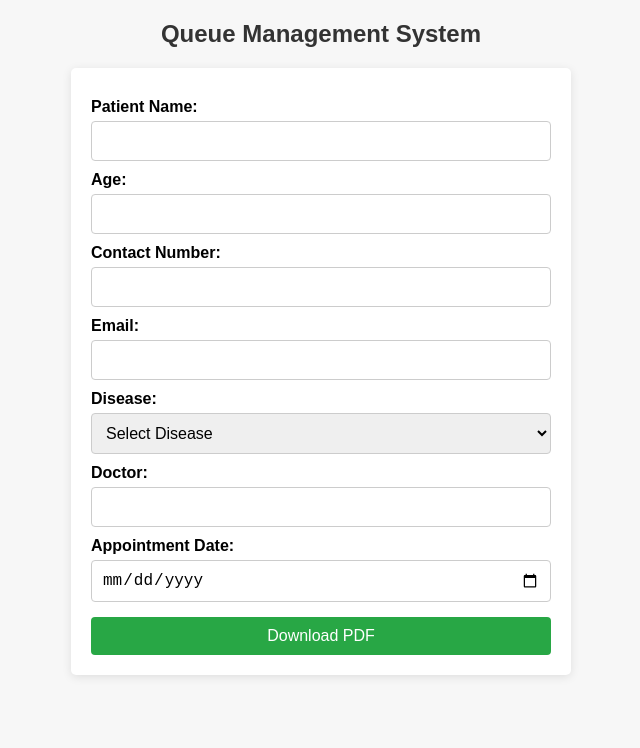
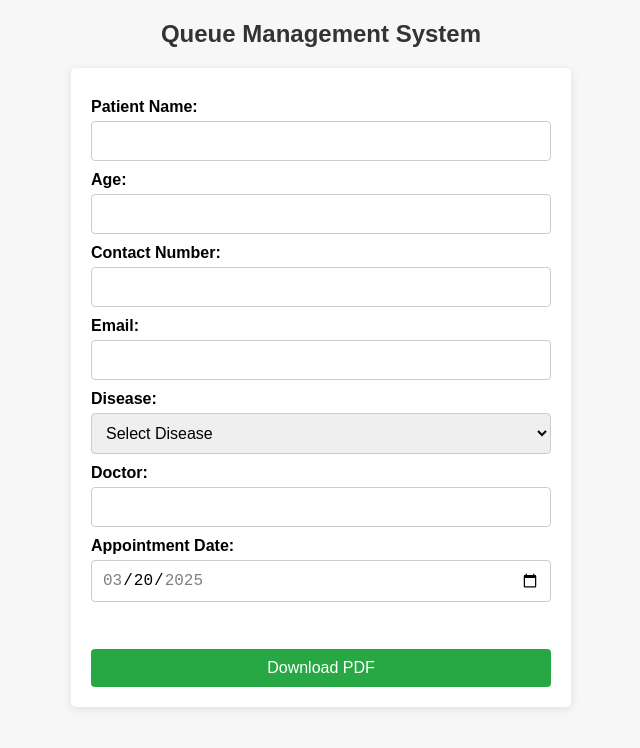
Before and after one commit to kranthijannu/disease-regi, a plain HTML site: page index.html in a window 1280 px wide. Shown: the whole page, without its empty margins (319-959 px from the left). Drawn offline with nearby package versions, Linux system fonts and the light colour scheme.

Commit message:
Update index.html

```diff
--- a/index.html
+++ b/index.html
@@ -31,18 +31,26 @@
 
         <label for="appointmentDate">Appointment Date:</label>
         <input type="date" name="appointmentDate" id="appointmentDate" required>
+        <p id="message" style="color: black; font-weight: bold;"></p>
 
         <input type="submit" value="Download PDF">
     </form>
     <script>
-    // Get today's date
     const today = new Date();
 
+    // Add 1 day to get tomorrow's date
+    today.setDate(today.getDate() + 1);
+
     // Format the date as YYYY-MM-DD
-    const formattedToday = today.toISOString().split('T')[0];
+    const tomorrow = today.toISOString().split('T')[0];
 
-    // Set today's date as the minimum selectable date
-    document.getElementById('appointmentDate').setAttribute('min', formattedToday);
+    // Set tomorrow's date as both the minimum and maximum selectable date
+    const dateInput = document.getElementById('appointmentDate');
+    dateInput.setAttribute('min', tomorrow);
+    dateInput.setAttribute('max', tomorrow);
+
+    // Set tomorrow as the default selected date
+    dateInput.value = tomorrow;
 </script>
     <script src="script.js"></script>
 
```
